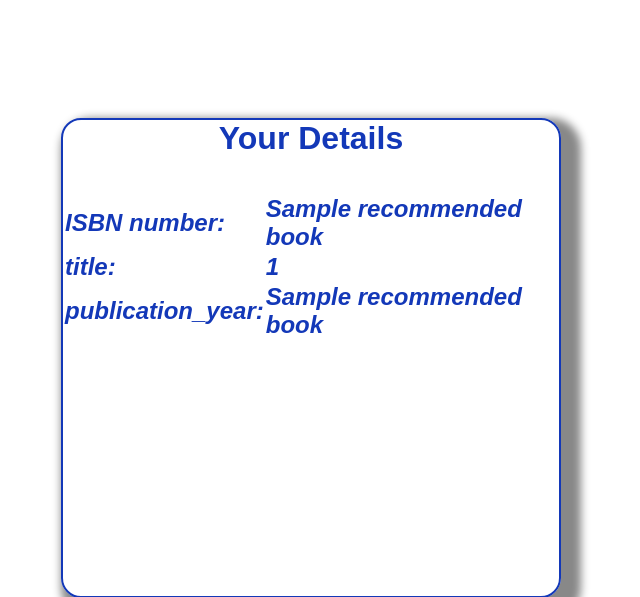
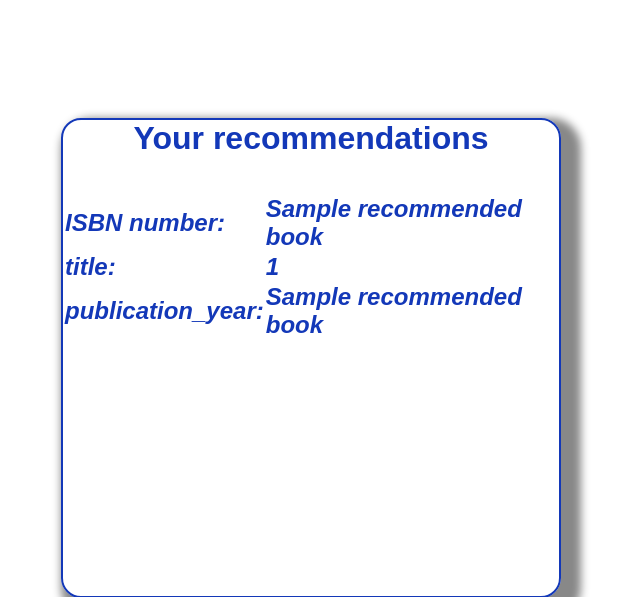
Before and after one commit to nunemunthalashiva/library-management-system, a Python web app: template app/library_dbms/templates/recommendations.html in a window 1280 px wide. Shown: the top 597 px of the page, without its empty margins (329-969 px from the left). Run offline with Jinja, Linux system fonts and the light colour scheme; the template is opened without the code that fills it: most values are stand-ins (such as "Sample title", 1, 10 or a date in 2020).

Commit message:
Update recommendations.html

```diff
--- a/app/library_dbms/templates/recommendations.html
+++ b/app/library_dbms/templates/recommendations.html
@@ -7,7 +7,7 @@
     <div class="one">
         <div class="content" align="center">  <br>
             <div class="contentbar">
-                <h1>Your Details</h1>    <br>
+                <h1>Your recommendations</h1>    <br>
                 {{ msg }}
                  {% block content %}
                     <div class="border">
```
